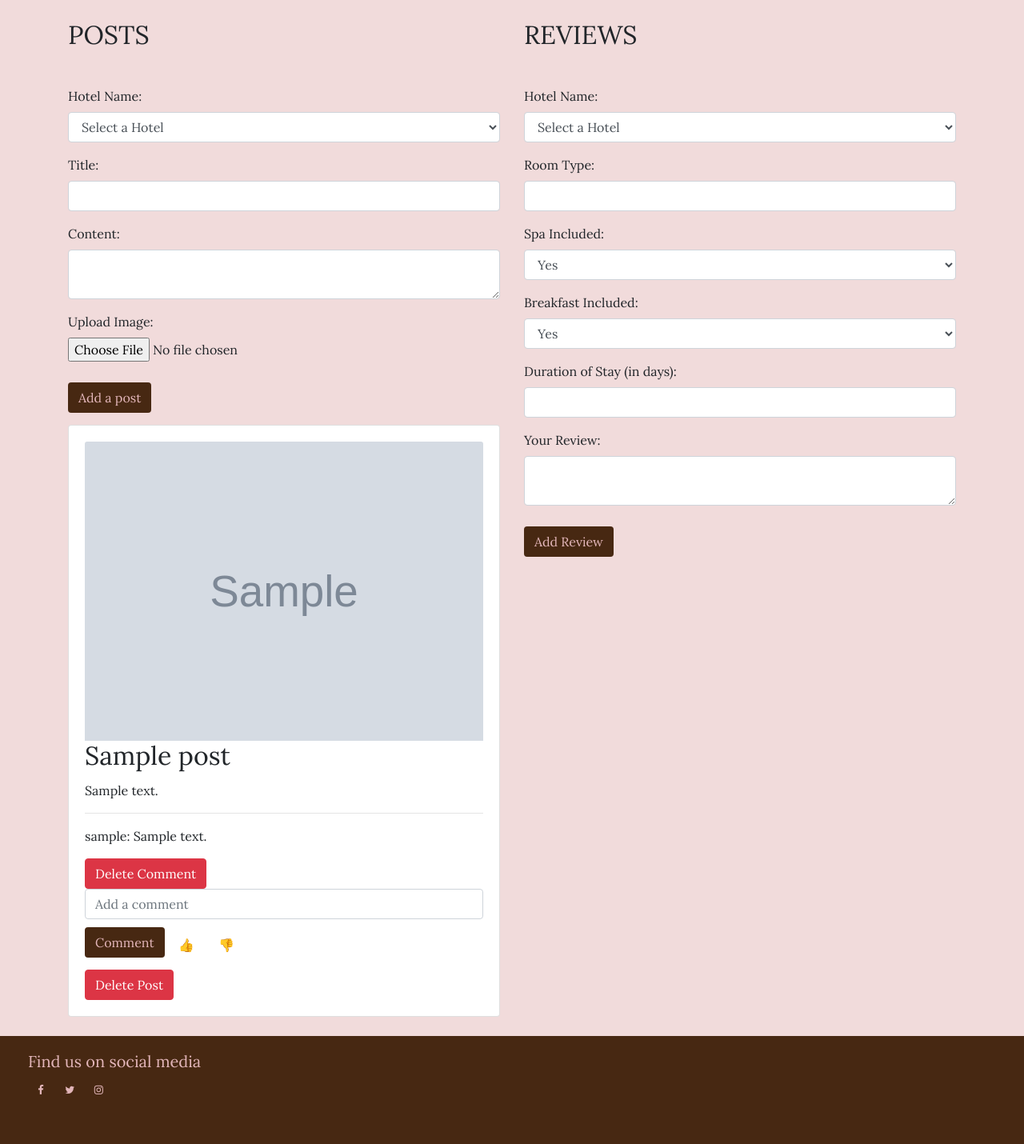
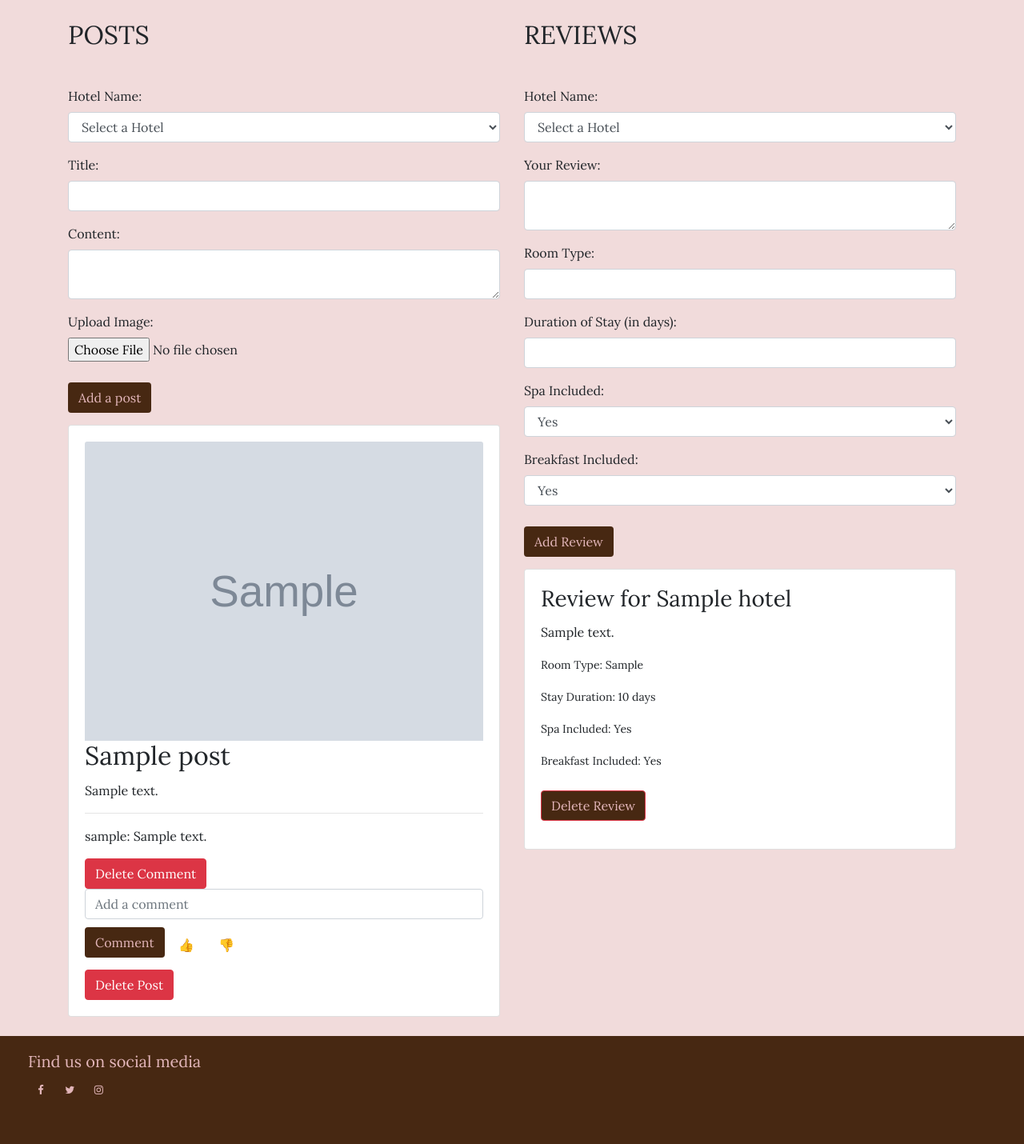
Before and after one commit to Hebaabbas/Hotels, a Django app: page /todo/posts/ in a window 1280 px wide. Shown: the part 350-1780 px from the top of the page at 80% size. Run offline with Django 3.2, Linux system fonts and the light colour scheme; a user stored in the database is signed in; tables that the repository leaves empty hold one stand-in row (values such as "Sample post"); grey boxes marked "Sample" are stand-in pictures; parts of the project's set-up code (start-up, migrations or seed data) failed here and were passed over; some libraries are stand-ins or nearby versions.

Commit message:
fix the reviews views.py and urls as well as template code so they appear on the sam page as posts

```diff
--- a/todo/templates/todo/posts.html
+++ b/todo/templates/todo/posts.html
@@ -151,13 +151,13 @@
             <div class="col-md-6">
                 <h2 class="section-heading">Reviews</h2>
                 {% if user.is_authenticated %}
+
                 <!-- Form to Add a Review -->
-                    <form method="post" enctype="multipart/form-data" class="review-form">
+                <form method="post" action="{% url 'add_review' %}" enctype="multipart/form-data">
                     {% csrf_token %}
-                        <input type="hidden" name="hotel" id="hotel" value="">
                     <div class="form-group">
                         <label for="hotelNameReview" class="form-label">Hotel Name:</label>
-                            <select name="hotelName" id="hotelNameReview" class="form-control">
+                        <select name="hotel_id" id="hotelNameReview" class="form-control">
                             <option value="" selected>Select a Hotel</option>
                             {% for hotel in hotels %}
                                 <option value="{{ hotel.id }}">{{ hotel.name }}</option>
@@ -165,34 +165,34 @@
                         </select>
                     </div>
                     <div class="form-group">
+                        <label for="reviewContent" class="form-label">Your Review:</label>
+                        <textarea class="form-control" id="reviewContent" name="content" required></textarea>
+                    </div>
+                    <div class="form-group">
                         <label for="roomType" class="form-label">Room Type:</label>
-                            <input type="text" class="form-control" id="roomType" name="roomType" required>
+                        <input type="text" class="form-control" id="roomType" name="room_type" required>
+                    </div>
+                    <div class="form-group">
+                        <label for="durationStay" class="form-label">Duration of Stay (in days):</label>
+                        <input type="number" class="form-control" id="durationStay" name="duration" required>
                     </div>
                     <div class="form-group">
                         <label for="spaIncluded">Spa Included:</label>
-                            <select class="form-control" id="spaIncluded" name="spaIncluded">
-                                <option value="Yes">Yes</option>
-                                <option value="No">No</option>
+                        <select class="form-control" id="spaIncluded" name="spa">
+                            <option value="1">Yes</option>
+                            <option value="0">No</option>
                         </select>
                     </div>
                     <div class="form-group">
                         <label for="breakfastIncluded">Breakfast Included:</label>
-                            <select class="form-control" id="breakfastIncluded" name="breakfastIncluded">
-                                <option value="Yes">Yes</option>
-                                <option value="No">No</option>
+                        <select class="form-control" id="breakfastIncluded" name="breakfast">
+                            <option value="1">Yes</option>
+                            <option value="0">No</option>
                         </select>
-                        </div>
-                        <div class="form-group">
-                            <label for="durationStay" class="form-label">Duration of Stay (in days):</label>
-                            <input type="number" class="form-control" id="durationStay" name="durationStay" required oninput="validateDuration(this)">
-                            <span id="durationError" class="text-danger"></span>
-                        </div>
-                        <div class="form-group">
-                            <label for="reviewContent" class="form-label">Your Review:</label>
-                            <textarea class="form-control custom-textarea" id="reviewContent" name="content" required></textarea>
                     </div>
                     <button type="submit" class="btn custom-button">Add Review</button>
                 </form>
+
                 {% else %}
                     <p>You must be logged in to post reviews.</p>
                 {% endif %}
@@ -200,15 +200,38 @@
 
                 <!-- Loop through reviews here -->
                 {% for review in reviews %}
-                    <div class="review">
-                        <h3>Review for {{ review.hotel.name }}</h3>
-                        <p>{{ review.content }}</p>
+                    <div class="card mb-4">
+                        <div class="card-body">
+                            <h3 class="card-title">Review for {{ review.hotel.name }}</h3>
+                            <p class="card-text">{{ review.content }}</p>
+
+                            <!-- Review Details  -->
+                            <p class="card-text"><small>Room Type: {{ review.room_type }}</small></p>
+                            <p class="card-text"><small>Stay Duration: {{ review.duration }} days</small></p>
+                            <p class="card-text"><small>Spa Included: {{ review.spa | yesno:"Yes,No" }}</small></p>
+                            <p class="card-text"><small>Breakfast Included: {{ review.breakfast | yesno:"Yes,No" }}</small></p>
+
                             <!-- Delete Button for Review -->
                             {% if review.user == user %}
-                            <a href="{% url 'delete_review' review.id %}" class="btn btn-danger" onclick="return confirm('Are you sure you want to delete this review?');">Delete Review</a>
+                            <form action="{% url 'delete_review' review.id %}" method="post">
+                                {% csrf_token %}
+                                <button type="submit" class="btn btn-danger">Delete Review</button>
+                            </form>
                         {% endif %}
                         </div>
+                    </div>
                 {% endfor %}
+
+                <div class="pagination">
+                    {% if page_obj.has_previous %}
+                        <a href="?page={{ page_obj.previous_page_number }}" style="margin-right: 10px;" >Click for recent posts</a>
+                    {% endif %}
+
+                    {% if page_obj.has_next %}
+                        <a href="?page={{ page_obj.next_page_number }}">Click for older posts</a>
+                    {% endif %}
+                </div>
+
             </div>
         </div>
     </div>
--- a/todo/urls.py
+++ b/todo/urls.py
@@ -1,19 +1,18 @@
 from . import views
 from django.urls import path
-from .views import sign_in_view, sign_up_view, delete_post, delete_review, delete_comment, add_review_view
+from .views import sign_in_view, sign_up_view, delete_post, delete_review, delete_comment, add_review
 
 
 urlpatterns = [
     path('', views.get_index, name='home'),  # Home page
     path('posts/', views.PostList.as_view(), name='post_list'),  # List of posts
-    path('reviews/', views.ReviewList.as_view(), name='review_list'),  # List of reviews
     path('contact/', views.contact_view, name='contact'),
     path('signin/', sign_in_view, name='signIn'),
     path('signup/', sign_up_view, name='signUp'),
     path('add_post/', views.add_post, name='add_post'),
-    path('add_review/<int:hotel_id>/', add_review_view, name='add_review'),
+    path('add_review/', add_review, name='add_review'),
     path('add_comment/<int:post_id>/', views.add_comment, name='add_comment'),
     path('delete_post/<int:post_id>/', delete_post, name='delete_post'),
-    path('delete_review/<int:review_id>/', delete_review, name='delete_review'),
+    path('delete_review/<int:review_id>/', views.delete_review, name='delete_review'),
     path('delete_comment/<int:comment_id>/', delete_comment, name='delete_comment'),
 ]
--- a/todo/views.py
+++ b/todo/views.py
@@ -10,18 +10,13 @@ from .forms import UserCreationForm
 from django.contrib.auth.decorators import login_required
 from .forms import CustomUserCreationForm
 from todo.models import CustomUser
-from .forms import ReviewForm
 from django.http import Http404
-
 
 def get_index(request):
     return render(request, 'todo/index.html')
 
-
 def contact_view(request):
     return render(request, 'todo/contact.html')
-
-
 
 def sign_in_view(request):
     if request.method == 'POST':
@@ -37,7 +32,6 @@ def sign_in_view(request):
 
     return render(request, 'todo/signIn.html')
 
-
 def sign_up_view(request):
     if request.method == 'POST':
         form = CustomUserCreationForm(request.POST)
@@ -49,20 +43,20 @@ def sign_up_view(request):
         form = CustomUserCreationForm()
     return render(request, 'todo/signIn.html', {'form': form})
 
-
 class PostList(generic.ListView):
     model = Post
     template_name = "todo/posts.html"
     queryset = Post.objects.all().order_by("-post_date")
-    paginate_by = 5
+    paginate_by = 4
     context_object_name = 'post_list'
-
 
     def get_context_data(self, **kwargs):
         context = super().get_context_data(**kwargs)
         context['hotels'] = Hotel.objects.all()
         context['comments'] = Comment.objects.all()
         context['reactions'] = Reaction.objects.all()
+        context['reviews'] = Review.objects.all().order_by("-review_date")
+
         return context
 
     def get_queryset(self):
@@ -70,17 +64,6 @@ class PostList(generic.ListView):
             num_thumbs_up=Count('reactions', filter=Q(reactions__is_thumb_up=True)),
             num_thumbs_down=Count('reactions', filter=Q(reactions__is_thumb_up=False))
         ).order_by('-post_date')
-
-class ReviewList(generic.ListView):
-    model = Review
-    queryset = Review.objects.all().order_by("-review_date")
-    template_name = "todo/posts.html"
-    paginate_by = 4
-
-    def get_context_data(self, **kwargs):
-        context = super().get_context_data(**kwargs)
-        context['hotels'] = Hotel.objects.all()
-        return context
 
 @login_required
 def add_post(request):
@@ -129,21 +112,47 @@ def add_comment(request, post_id):
     return redirect('post_list')
 
 
-def add_review_view(request, hotel_id):
-    hotel = get_object_or_404(Hotel, pk=hotel_id)
+@login_required
+def add_review(request):
     if request.method == "POST":
-        form = ReviewForm(request.POST)
-        form.fields['hotel'].queryset = Hotel.objects.all()  # Include all hotels in the queryset
-        if form.is_valid():
-            review = form.save(commit=False)
-            review.user = request.user
-            review.hotel = hotel
-            review.save()
-            # Redirect to the hotel detail page or another appropriate view
-            return redirect('hotel_detail', hotel_id=hotel_id)
-    else:
-        # Handle the case where 'hotel_id' is not provided in the URL or form data
-        raise Http404("Hotel not found")
+        # Retrieve form data
+        hotel_id = request.POST.get('hotel')
+        room_type = request.POST.get('room_type')
+        duration = request.POST.get('duration')
+        spa = request.POST.get('spa') == '1'  # Convert to boolean
+        breakfast = request.POST.get('breakfast') == '1'  # Convert to boolean
+        content = request.POST.get('content')
+
+        # Validation
+        if not hotel_id or not room_type or not duration or not content:
+            messages.error(request, "Please fill in all required fields.")
+            return redirect('post_list')
+
+        # Create a new Review instance
+        review = Review(
+            user=request.user,
+            hotel_id=hotel_id,
+            room_type=room_type,
+            duration=duration,
+            spa=spa,
+            breakfast=breakfast,
+            content=content
+        )
+        # Context for GET request
+        context = {
+            'hotels': Hotel.objects.all(),
+            'post_list': Post.objects.all().order_by("-post_date"),
+            'reviews': Review.objects.all().order_by("-review_date"),
+        }
+
+        # Save the new review
+        review.save()
+        messages.success(request, 'Your review has been successfully added!')
+        return redirect('post_list')
+
+    # Redirect to the post list page if the method is not POST
+    return render(request, 'todo/posts.html', context)
+
 
 
 @login_required
@@ -162,10 +171,10 @@ def delete_review(request, review_id):
     if review.user == request.user:
         review.delete()
         messages.success(request, 'Review deleted successfully!')
-        return redirect('review_list')  # Redirect to the review list page
+        return redirect('post_list')  # Redirect to the review list page
     else:
         messages.error(request, 'You do not have permission to delete this review.')
-        return redirect('review_list')  # Redirect to the review list page
+        return redirect('post_list')  # Redirect to the review list page
 
 @login_required
 def delete_comment(request, comment_id):
```
Also changed, not shown: todo/forms.py (+0 -17 lines), hotels_todo/urls.py (line endings or trailing spaces). Lines whose indentation alone changed are shown as unchanged.
